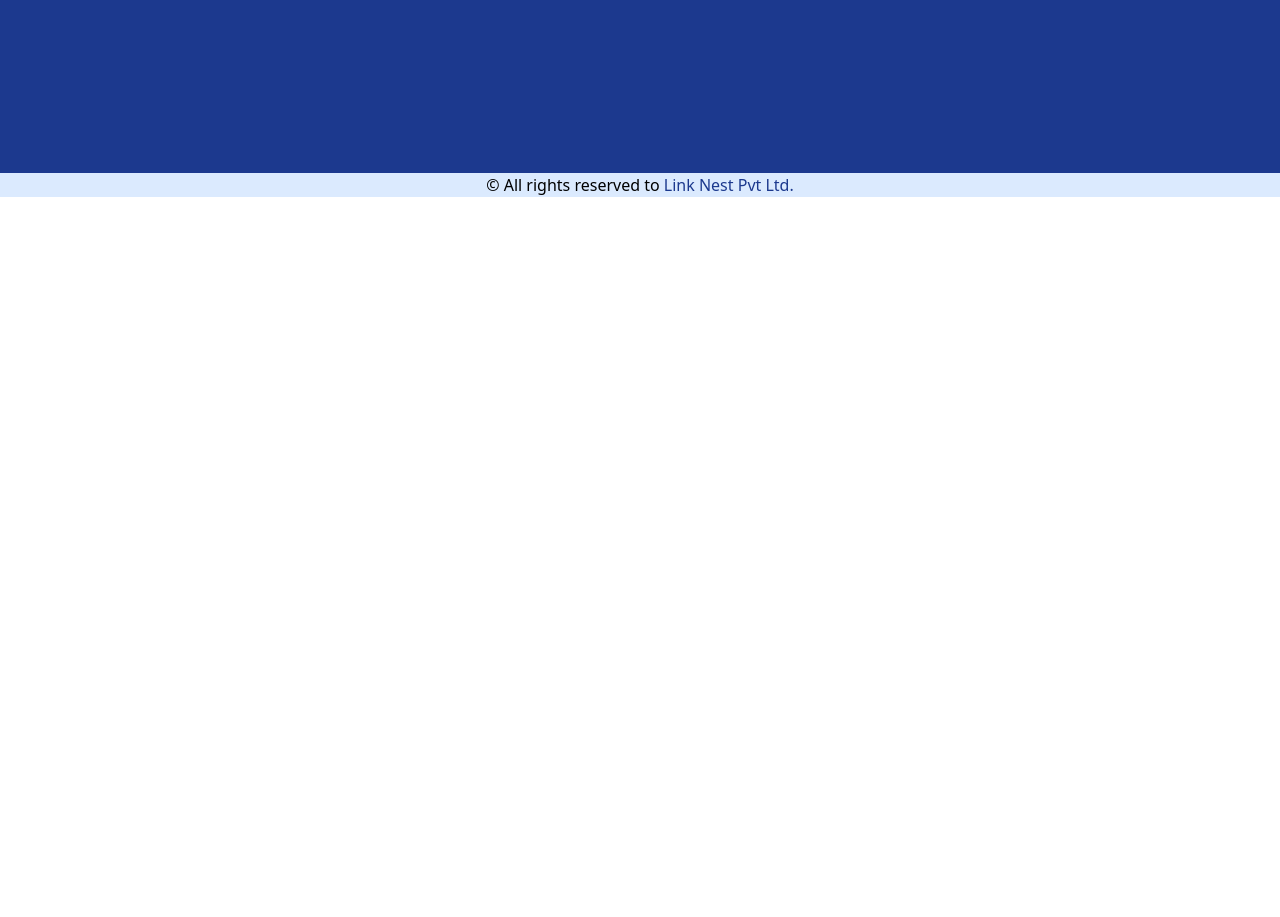
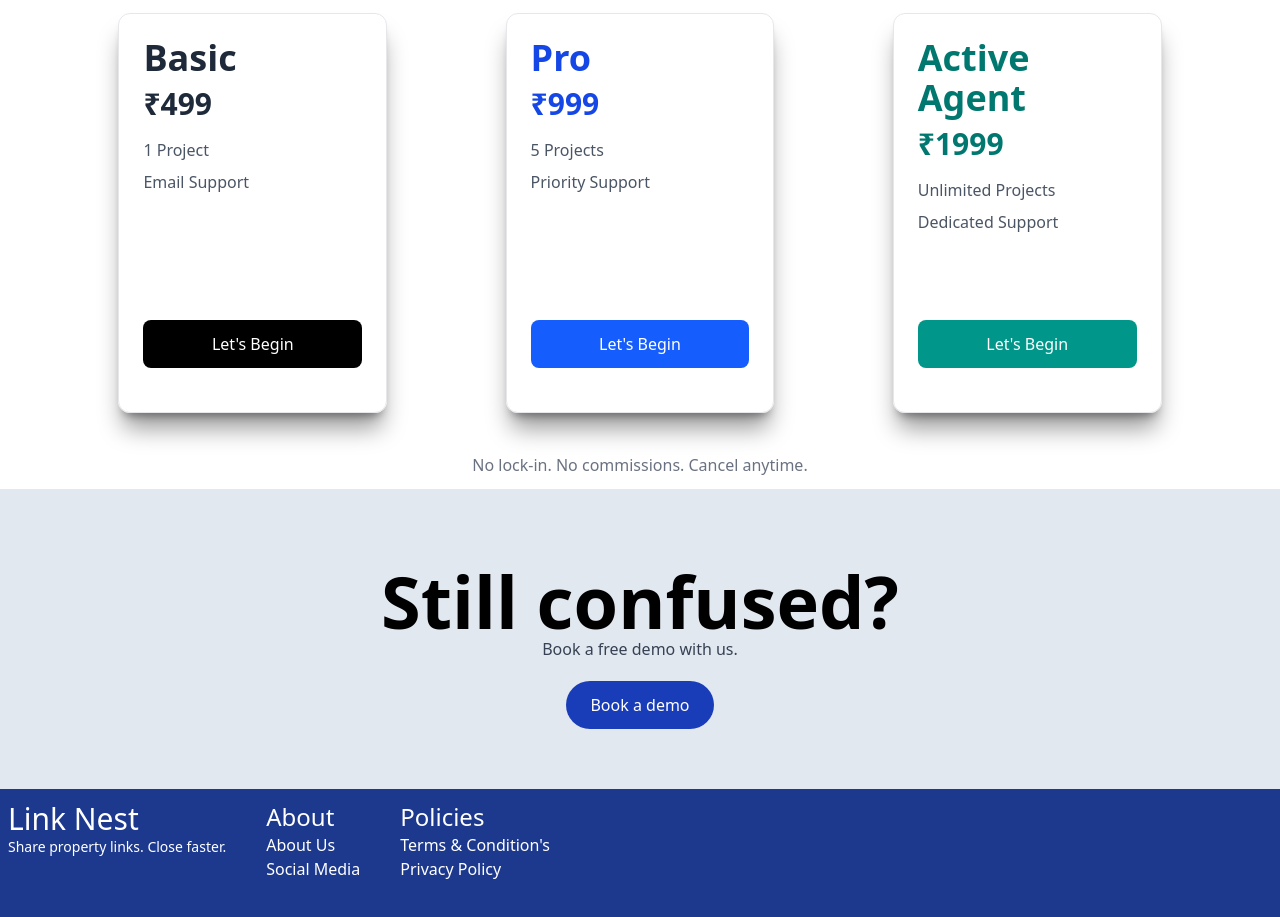
Before and after one commit to harish-kumar-gitcode/Link-Nest, a Next.js app: page / in a window 1280 px wide. Shown: the part 2780-3697 px from the top of the page. Before the commit the page ends 2977 px from the top, so only its background shows below. Built offline with nearby package versions, Linux system fonts and the light colour scheme.

Commit message:
Update: Pricing and CTA added

```diff
--- a/app/page.jsx
+++ b/app/page.jsx
@@ -4,6 +4,8 @@ import Header from "@/components/Header";
 import Footer from "@/components/Footer";
 import HowitWorks from "@/components/HowItWorks";
 import WhyChooseUs from "@/components/WhyChooseUs";
+import Pricing from "@/components/Pricing";
+import CTAsection from "@/components/CTA";
 
 //This is the metadata for homepage.
 export const metadata = {
@@ -79,6 +81,10 @@ const Homepage = () => {
         />
       </div>
       <WhyChooseUs animateimage="animate-[fade-in-left_0.7s_ease-out_forwards]"></WhyChooseUs>
+      {/* ----Pricing---- */}
+      <Pricing></Pricing>
+      {/* ----CTA section---- */}
+      <CTAsection />
       <Footer />
     </div>
   );
--- /dev/null
+++ b/components/CTA.jsx
@@ -0,0 +1,17 @@
+const CTAsection = () => {
+  return (
+    <div className="bg-slate-200 h-[300px] text-center flex flex-col justify-center">
+      <div>
+        <h3 className="text-7xl font-semibold mt-4">Still confused?</h3>
+        <p className="text-gray-700">Book a free demo with us.</p>
+      </div>
+      <div>
+        <button className="mt-5 bg-blue-800 px-6 py-3 rounded-full text-white text-md hover:scale-[1.05] hover:bg-color-600 transition-all transition-ease_out duration-300 cursor-pointer">
+          Book a demo
+        </button>
+      </div>
+    </div>
+  );
+};
+
+export default CTAsection;
--- /dev/null
+++ b/components/Pricing.jsx
@@ -0,0 +1,50 @@
+import PricingCard from "./PricingCard";
+
+//Passing the props here.
+const plans = [
+  {
+    title: "Basic",
+    price: "₹499",
+    features: ["1 Project", "Email Support"],
+    background:
+      "text-gray-800 hover:scale-[1.05] transition-all transition-ease_out duration-300 [&>button]:hover:bg-gray-900",
+  },
+  {
+    title: "Pro",
+    price: "₹999",
+    features: ["5 Projects", "Priority Support"],
+    background:
+      "[&>h3]:text-blue-700 [&>p]:text-blue-700 hover:scale-[1.05] transition-all transition-ease_out duration-300 [&>button]:bg-blue-600 [&>button]:hover:bg-blue-700",
+  },
+  {
+    title: "Active Agent",
+    price: "₹1999",
+    features: ["Unlimited Projects", "Dedicated Support"],
+    background:
+      "[&>h3]:text-teal-700 [&>p]:text-teal-700 hover:scale-[1.05] transition-all transition-ease_out duration-300 [&>button]:bg-teal-600 [&>button]:hover:bg-teal-700",
+  },
+];
+
+const Pricing = () => {
+  return (
+    <div className="mb-3">
+      <h1 className="font-semibold text-6xl my-10 ml-20">Pricing</h1>
+      <div className="flex justify-evenly h-[400px] w-[100%]">
+        {plans.map((plan) => (
+          <PricingCard
+            key={plan.title}
+            title={plan.title}
+            price={plan.price}
+            features={plan.features}
+            background={plan.background}
+          />
+        ))}
+      </div>
+      <div className="flex justify-center mt-10 text-gray-500">
+        <p>No lock-in. No commissions. Cancel anytime.</p>
+      </div>
+    </div>
+  );
+};
+
+export default Pricing;
--- /dev/null
+++ b/components/PricingCard.jsx
@@ -0,0 +1,23 @@
+export default function PricingCard({ title, price, features, background }) {
+  return (
+    <div
+      className={`rounded-xl border border-gray-200 p-6 shadow-xl shadow-black/40 w-[21%] flex flex-col h-auto ${background}`}
+    >
+      <h3 className="text-4xl font-semibold">{title}</h3>
+
+      <p className="mt-2 text-3xl font-bold">{price}</p>
+
+      <ul className="mt-4 space-y-2">
+        {features.map((feature, index) => (
+          <li key={index} className="text-gray-600">
+            {feature}
+          </li>
+        ))}
+      </ul>
+
+      <button className="mt-auto mb-5 w-full rounded-lg bg-black py-3 text-white cursor-pointer">
+        Let's Begin
+      </button>
+    </div>
+  );
+}
```
